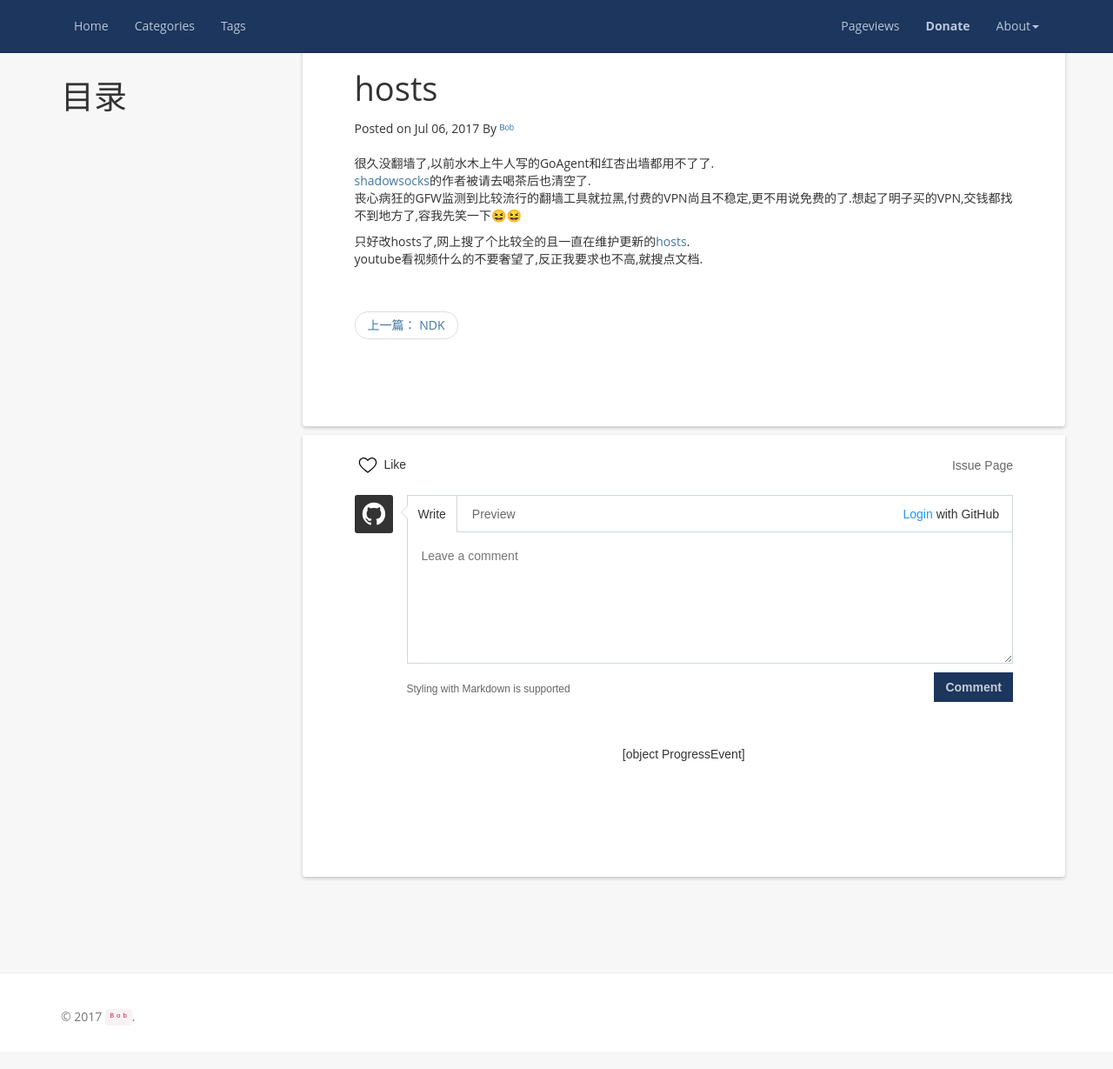
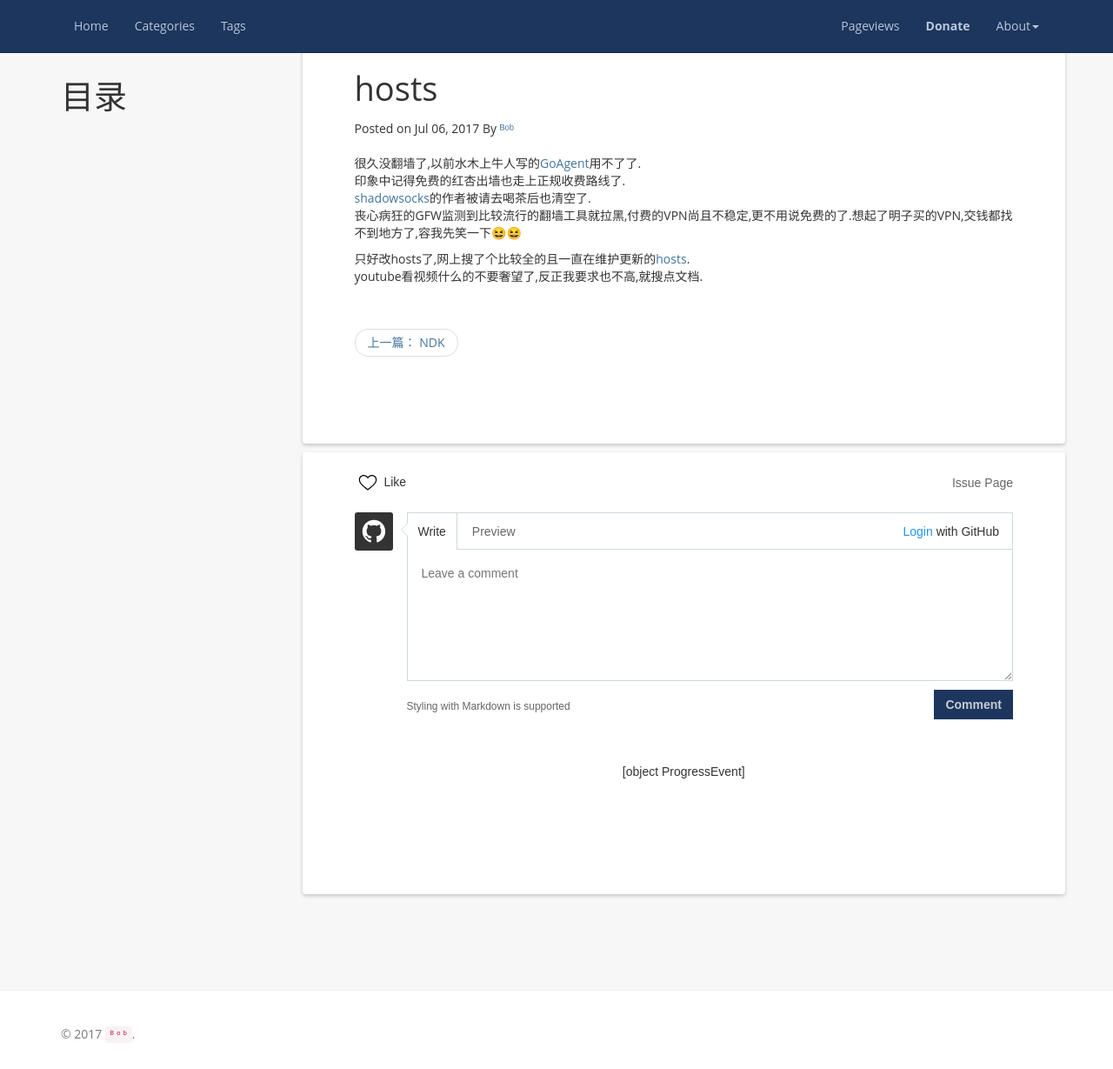
Before and after one commit to y4n9b0/y4n9b0.github.io, a Jekyll site: the page built from _posts/2017-07-06-hosts.md, in a window 1280 px wide and 1229 px high. Shown: the whole window at 87% size. Built offline with Jekyll 4.4.1, drawn with Linux system fonts in a browser that asks for light colours; nearby versions of some CDN libraries; emoji names are drawn with the system emoji font; comment, search, counter and statistics services are not loaded.

Commit message:
update article hosts

```diff
--- a/_posts/2017-07-06-hosts.md
+++ b/_posts/2017-07-06-hosts.md
@@ -11,7 +11,8 @@ published: true
 {:toc}
 
 
-很久没翻墙了,以前水木上牛人写的GoAgent和红杏出墙都用不了了.
+很久没翻墙了,以前水木上牛人写的[GoAgent](https://github.com/goagent/goagent)用不了了.
+印象中记得免费的红杏出墙也走上正规收费路线了.
 [shadowsocks](https://github.com/shadowsocks/shadowsocks)的作者被请去喝茶后也清空了.
 丧心病狂的GFW监测到比较流行的翻墙工具就拉黑,付费的VPN尚且不稳定,更不用说免费的了.想起了明子买的VPN,交钱都找不到地方了,容我先笑一下:laughing::laughing:
 
```
